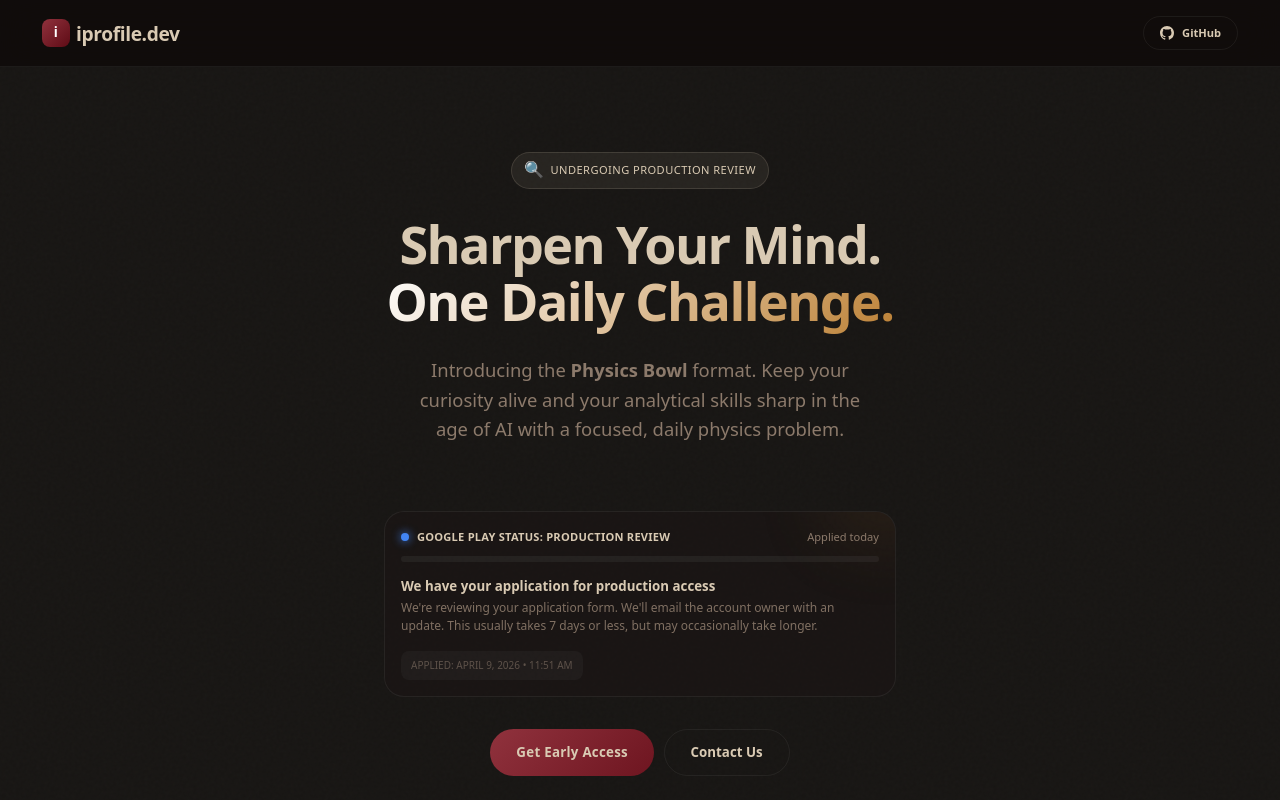
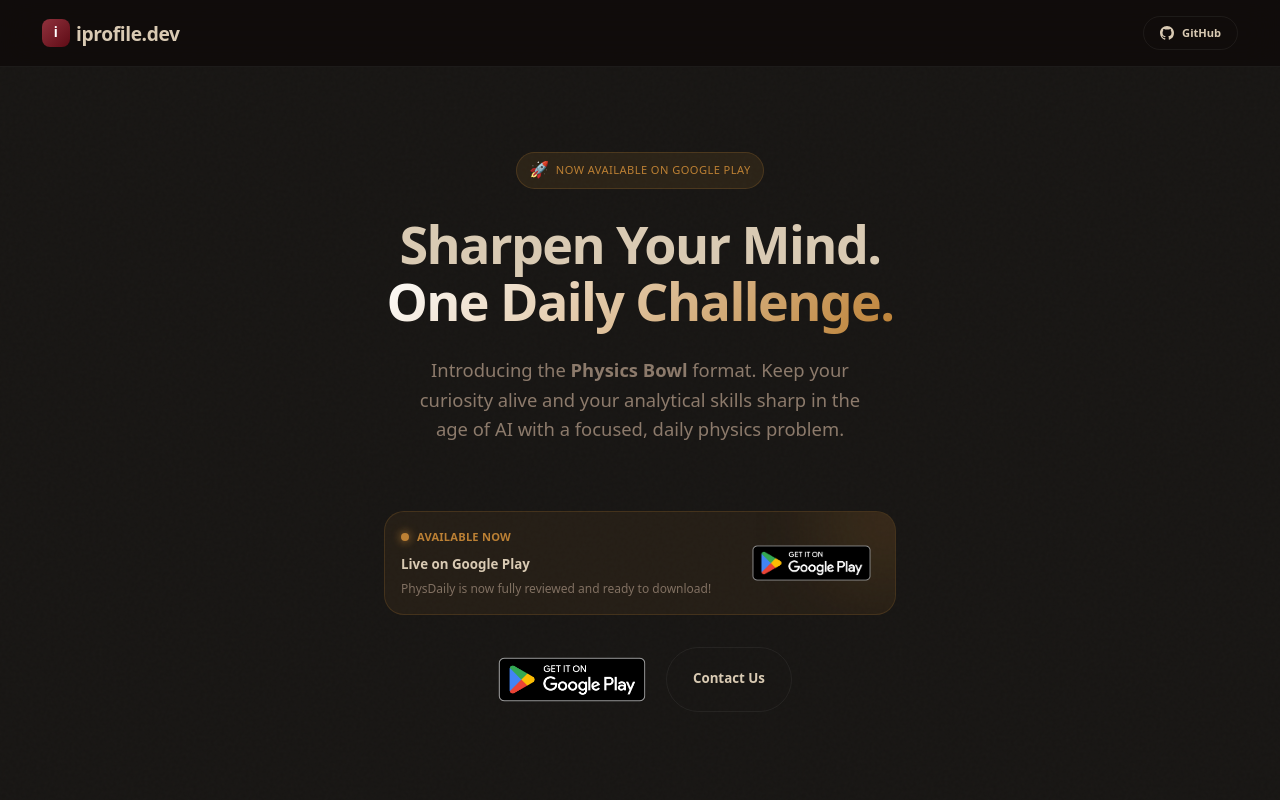
Before and after one commit to ullaskunder3/iprofile, a Next.js app: page /phys-daily in a window 1280 px wide. Shown: the top 800 px of the page. Built offline with nearby package versions, Linux system fonts and the light colour scheme.

Commit message:
updated status

```diff
--- a/app/components/PlayStoreStatus.tsx
+++ b/app/components/PlayStoreStatus.tsx
@@ -1,31 +1,9 @@
 "use client";
 
-import React, { useEffect, useState } from "react";
-
-const APPLICATION_DATE = new Date("2026-04-09T11:51:00");
-const TARGET_REVIEW_DAYS = 7;
+import React from "react";
+import Image from "next/image";
 
 export default function PlayStoreStatus() {
-  const [daysSinceApplied, setDaysSinceApplied] = useState(0);
-  const [isClient, setIsClient] = useState(false);
-
-  useEffect(() => {
-    setIsClient(true);
-    const calculateProgress = () => {
-      const now = new Date();
-      const diffTime = now.getTime() - APPLICATION_DATE.getTime();
-      const diffDays = Math.max(0, Math.floor(diffTime / (1000 * 60 * 60 * 24)));
-
-      setDaysSinceApplied(diffDays);
-    };
-
-    calculateProgress();
-    const timer = setInterval(calculateProgress, 3600000);
-    return () => clearInterval(timer);
-  }, []);
-
-  if (!isClient) return null;
-
   return (
     <div
       className="animate-in delay-500"
@@ -34,12 +12,16 @@ export default function PlayStoreStatus() {
         width: "100%",
         maxWidth: "32rem",
         padding: "var(--space-md)",
-        background: "rgba(28, 22, 20, 0.4)",
-        border: "1px solid var(--border)",
+        background: "rgba(188, 128, 52, 0.08)",
+        border: "1px solid rgba(188, 128, 52, 0.2)",
         borderRadius: "var(--radius-lg)",
         textAlign: "left",
         position: "relative",
         overflow: "hidden",
+        display: "flex",
+        alignItems: "center",
+        justifyContent: "space-between",
+        gap: "var(--space-md)"
       }}
     >
       {/* Background Glow */}
@@ -52,61 +34,33 @@ export default function PlayStoreStatus() {
           height: "120px",
           background: "var(--accent-secondary)",
           filter: "blur(40px)",
-          opacity: 0.1,
+          opacity: 0.15,
           zIndex: 0,
         }}
       />
 
-      <div style={{ position: "relative", zIndex: 1, display: "flex", flexDirection: "column", gap: "var(--space-sm)" }}>
-        <div style={{ display: "flex", justifyContent: "space-between", alignItems: "center" }}>
-          <div style={{ display: "flex", alignItems: "center", gap: "0.5rem" }}>
+      <div style={{ position: "relative", zIndex: 1, display: "flex", flexDirection: "column", gap: "4px" }}>
+        <div style={{ display: "flex", alignItems: "center", gap: "0.5rem", marginBottom: "4px" }}>
           <span style={{
             width: "8px",
             height: "8px",
             borderRadius: "50%",
-              background: "#4285F4", // Google Blue
-              boxShadow: "0 0 10px #4285F4",
+            background: "var(--success)",
+            boxShadow: "0 0 10px var(--success)",
             display: "inline-block"
           }} />
-            <span style={{ fontSize: "var(--text-xs)", fontWeight: 600, color: "var(--text-primary)", letterSpacing: "0.02em", textTransform: "uppercase" }}>
-              Google Play Status: Production Review
-            </span>
-          </div>
-          <span style={{ fontSize: "var(--text-xs)", color: "var(--text-secondary)", fontWeight: 500 }}>
-            {daysSinceApplied > 0 ? `${daysSinceApplied} days ago` : "Applied today"}
+          <span style={{ fontSize: "var(--text-xs)", fontWeight: 600, color: "var(--success)", letterSpacing: "0.02em", textTransform: "uppercase" }}>
+            Available Now
           </span>
         </div>
 
-        {/* Progress Bar (Indeterminate style) */}
-        <div style={{
-          height: "6px",
-          width: "100%",
-          background: "rgba(255, 255, 255, 0.05)",
-          borderRadius: "var(--radius-full)",
-          overflow: "hidden",
-          position: "relative"
-        }}>
-          <div
-            className="indeterminate-progress"
-            style={{
-              height: "100%",
-              width: "40%",
-              background: "linear-gradient(90deg, transparent, var(--accent-secondary), transparent)",
-              borderRadius: "var(--radius-full)",
-              position: "absolute",
-              left: "-100%",
-            }}
-          />
-        </div>
-
-        <div style={{ display: "flex", flexDirection: "column", gap: "2px", marginTop: "4px" }}>
         <h4 style={{
           fontSize: "var(--text-sm)",
           color: "var(--text-primary)",
           fontWeight: 600,
           margin: 0
         }}>
-            We have your application for production access
+          Live on Google Play
         </h4>
         <p style={{
           fontSize: "12px",
@@ -115,34 +69,28 @@ export default function PlayStoreStatus() {
           lineHeight: 1.5,
           opacity: 0.9
         }}>
-            We&apos;re reviewing your application form. We&apos;ll email the account owner with an update. This usually takes {TARGET_REVIEW_DAYS} days or less, but may occasionally take longer.
+          PhysDaily is now fully reviewed and ready to download!
         </p>
       </div>
 
-        <div style={{
-          marginTop: "var(--space-xs)",
-          padding: "6px 10px",
-          background: "rgba(255, 255, 255, 0.03)",
-          borderRadius: "var(--radius-sm)",
+      <a
+        href="https://play.google.com/store/apps/details?id=com.iprofilelabs.physdaily"
+        target="_blank"
+        rel="noopener noreferrer"
+        style={{
+          position: "relative",
+          zIndex: 1,
           display: "inline-flex",
-          alignItems: "center",
-          width: "fit-content"
-        }}>
-          <span style={{ fontSize: "10px", color: "var(--text-muted)", fontWeight: 500 }}>
-            APPLIED: APRIL 9, 2026 • 11:51 AM
-          </span>
-        </div>
-      </div>
-
-      <style jsx>{`
-        @keyframes indeterminate {
-          0% { left: -100%; }
-          100% { left: 100%; }
-        }
-        .indeterminate-progress {
-          animation: indeterminate 2s infinite linear;
-        }
-      `}</style>
+        }}
+      >
+        <Image
+          src="/img/google-play-badge.png"
+          alt="Get it on Google Play"
+          width={135}
+          height={40}
+          style={{ objectFit: "contain" }}
+        />
+      </a>
     </div>
   );
 }
--- a/app/phys-daily/page.tsx
+++ b/app/phys-daily/page.tsx
@@ -35,8 +35,8 @@ export default function PhysDailyLanding() {
             gap: "var(--space-lg)",
           }}
         >
-          <div className="badge badge--coming-soon">
-            <span style={{ fontSize: 16 }}>🔍</span> Undergoing Production Review
+          <div className="badge badge--live">
+            <span style={{ fontSize: 16 }}>🚀</span> Now Available on Google Play
           </div>
 
           <h1
@@ -81,12 +81,18 @@ export default function PhysDailyLanding() {
             }}
           >
             <a
-              href="https://forms.gle/i6T2WeqszCVqdceK9"
+              href="https://play.google.com/store/apps/details?id=com.iprofilelabs.physdaily"
               target="_blank"
               rel="noopener noreferrer"
-              className="btn-primary"
+              style={{ display: "inline-block" }}
             >
-              Get Early Access
+              <Image
+                src="/img/google-play-badge.png"
+                alt="Get it on Google Play"
+                width={168}
+                height={50}
+                style={{ objectFit: "contain" }}
+              />
             </a>
             <a
               href="https://ullaskunder.tech/contact"
@@ -344,7 +350,7 @@ export default function PhysDailyLanding() {
                 letterSpacing: "-0.02em",
               }}
             >
-              Be the first to play.
+              Now Available!
             </h2>
 
             <p
@@ -357,8 +363,7 @@ export default function PhysDailyLanding() {
                 fontSize: "clamp(0.95rem, 2vw, 1.1rem)",
               }}
             >
-              We&apos;re onboarding early testers. Join the list and be among
-              the first to solve daily physics challenges.
+              PhysDaily has officially launched. Download it today and start your journey of solving daily physics challenges.
             </p>
           </div>
 
@@ -374,13 +379,18 @@ export default function PhysDailyLanding() {
             }}
           >
             <a
-              href="https://forms.gle/i6T2WeqszCVqdceK9"
+              href="https://play.google.com/store/apps/details?id=com.iprofilelabs.physdaily"
               target="_blank"
               rel="noopener noreferrer"
-              className="btn-primary"
-              style={{ padding: "0.875rem 2rem", fontSize: "1rem" }}
+              style={{ display: "inline-block" }}
             >
-              Request Test Access
+              <Image
+                src="/img/google-play-badge.png"
+                alt="Get it on Google Play"
+                width={200}
+                height={60}
+                style={{ objectFit: "contain" }}
+              />
             </a>
             <a
               href="https://ullaskunder.tech/contact"
```
Also changed, not shown: public/img/google-play-badge.png (added). Lines whose indentation alone changed are shown as unchanged.
